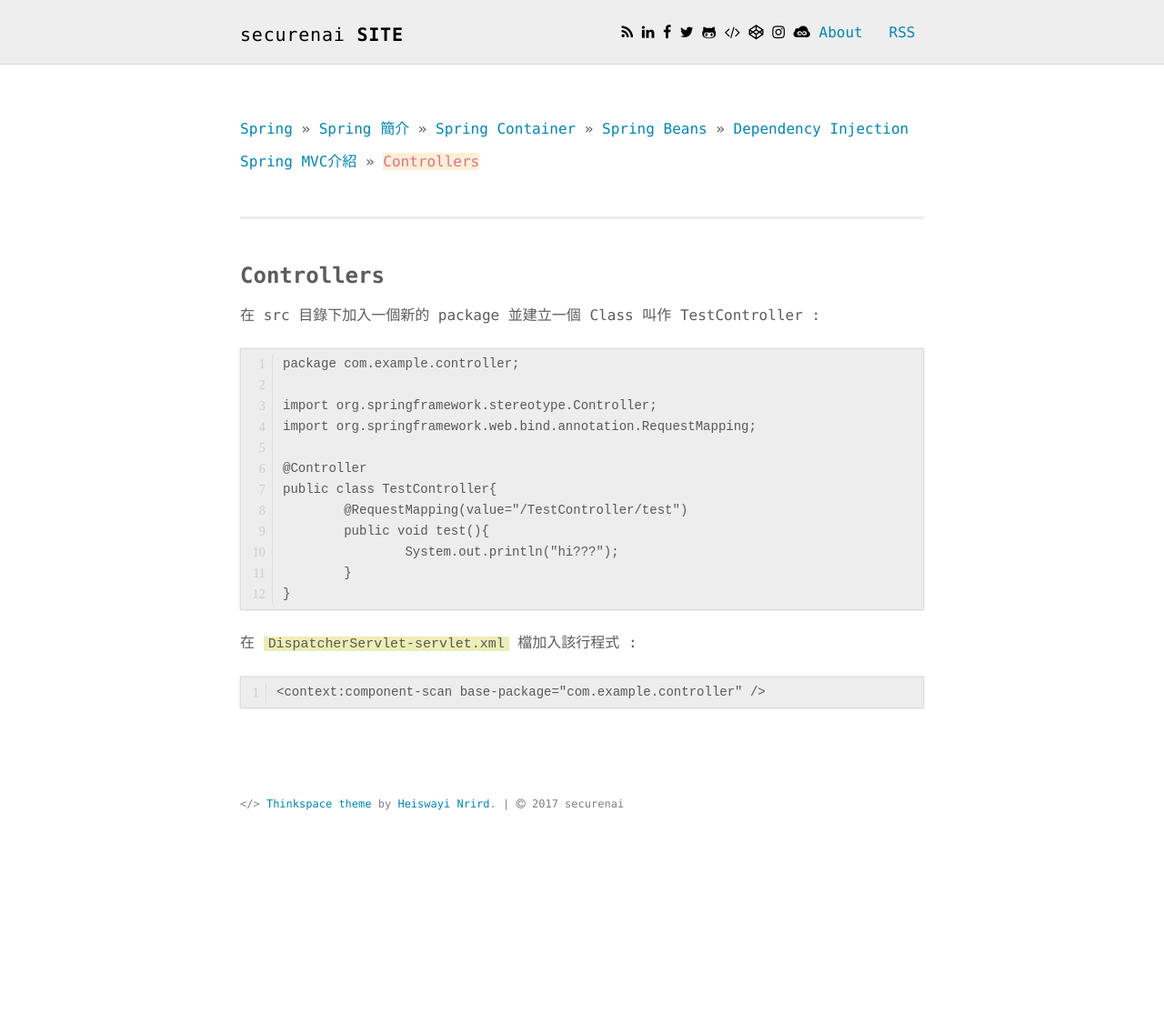
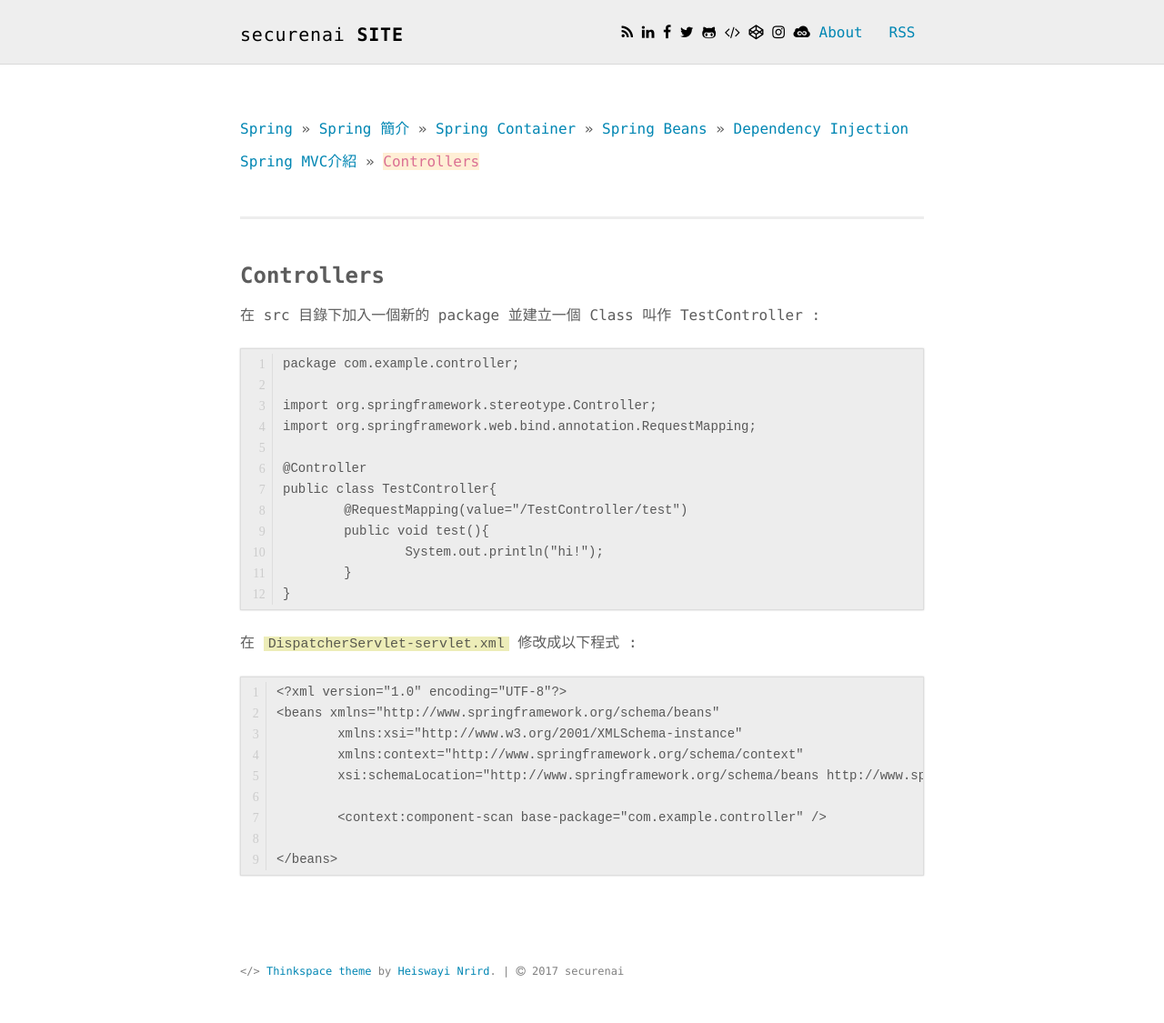
Before and after one commit to securenai/securenai.github.io, a Jekyll site: the page built from spring/spring_mvc_page02.md, in a window 1280 px wide. Shown: the whole page at 91% size. Built offline with Jekyll 4.4.1, drawn with Linux system fonts in a browser that asks for light colours; our own code applies the rules of GitHub Pages for plain Markdown files; before the commit the page ends 941 px from its top, so only the background shows below that.

Commit message:
Update spring_mvc_page02.md

````diff
--- a/spring/spring_mvc_page02.md
+++ b/spring/spring_mvc_page02.md
@@ -19,15 +19,23 @@
 public class TestController{
 	@RequestMapping(value="/TestController/test")
 	public void test(){
-		System.out.println("hi???");
+		System.out.println("hi!");
 	}
 }
 ```
 
-在 `DispatcherServlet-servlet.xml` 檔加入該行程式 :
+在 `DispatcherServlet-servlet.xml` 修改成以下程式 :
 
 ```
-<context:component-scan base-package="com.example.controller" />
+<?xml version="1.0" encoding="UTF-8"?>
+<beans xmlns="http://www.springframework.org/schema/beans"
+	xmlns:xsi="http://www.w3.org/2001/XMLSchema-instance"
+	xmlns:context="http://www.springframework.org/schema/context"
+	xsi:schemaLocation="http://www.springframework.org/schema/beans http://www.springframework.org/schema/beans/spring-beans.xsd">
+
+	<context:component-scan base-package="com.example.controller" />
+
+</beans>
 ```
 
 <!--![Spring](spring_images/springoverview01.png)-->
````
